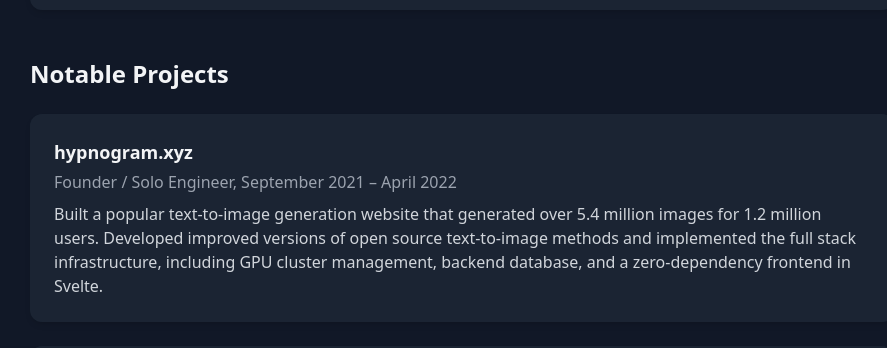
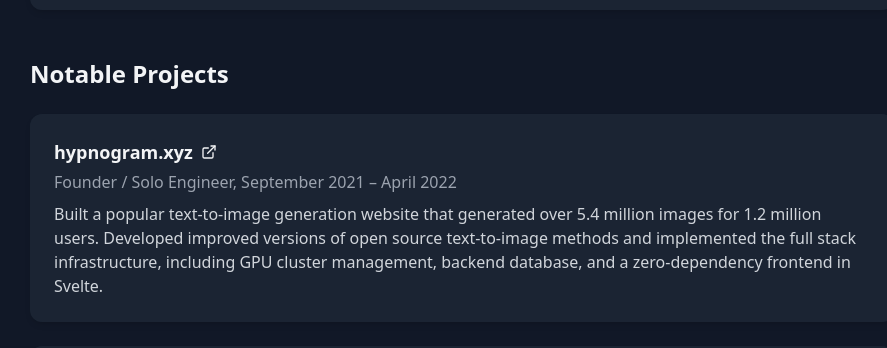
Before and after one commit to UFO-101/joseph-miller, a React (Vite) app: page / in a window 1280 px wide. Shown: the part 1798-2146 px from the top of the page, without its empty margins (178-1065 px from the left). Built offline with nearby package versions, Linux system fonts and the light colour scheme.

Commit message:
Make hypnogram.xyz a link. Make all the project links open in a new tab.

```diff
--- a/src/artifacts/default.tsx
+++ b/src/artifacts/default.tsx
@@ -205,18 +205,28 @@
 
             <div className="space-y-6">
               <div className="bg-gray-800/80 p-6 rounded-xl shadow-md backdrop-blur-sm">
-                <h3 className="text-lg font-semibold text-gray-100">hypnogram.xyz</h3>
+                <a href="https://hypnogram.xyz"
+                   className="block group"
+                   target="_blank"
+                   rel="noopener noreferrer">
+                  <h3 className="text-lg font-semibold text-gray-100 group-hover:text-blue-400 inline-flex items-center">
+                    hypnogram.xyz
+                    <ExternalLink className="ml-2 w-4 h-4" />
+                  </h3>
                   <p className="text-gray-400 mt-1">Founder / Solo Engineer, September 2021 – April 2022</p>
                   <p className="text-gray-300 mt-2">
                     Built a popular text-to-image generation website that generated over 5.4 million images for 1.2 million users.
                     Developed improved versions of open source text-to-image methods and implemented the full stack infrastructure,
                     including GPU cluster management, backend database, and a zero-dependency frontend in Svelte.
                   </p>
+                </a>
               </div>
 
               <div className="bg-gray-800/80 p-6 rounded-xl shadow-md backdrop-blur-sm">
                 <a href="https://ufo-101.github.io/auto-circuit/"
-                   className="block group">
+                   className="block group"
+                   target="_blank"
+                   rel="noopener noreferrer">
                   <h3 className="text-lg font-semibold text-gray-100 group-hover:text-blue-400 inline-flex items-center">
                     AutoCircuit
                     <ExternalLink className="ml-2 w-4 h-4" />
@@ -229,7 +239,9 @@
 
               <div className="bg-gray-800/80 p-6 rounded-xl shadow-md backdrop-blur-sm">
                 <a href="https://www.lesswrong.com/posts/cgqh99SHsCv3jJYDS/we-found-an-neuron-in-gpt-2"
-                   className="block group">
+                   className="block group"
+                   target="_blank"
+                   rel="noopener noreferrer">
                   <h3 className="text-lg font-semibold text-gray-100 group-hover:text-blue-400 inline-flex items-center">
                     We Found An Neuron In GPT-2
                     <ExternalLink className="ml-2 w-4 h-4" />
@@ -243,7 +255,9 @@
 
               <div className="bg-gray-800/80 p-6 rounded-xl shadow-md backdrop-blur-sm">
                 <a href="https://github.com/UFO-101/keepdown"
-                   className="block group">
+                   className="block group"
+                   target="_blank"
+                   rel="noopener noreferrer">
                   <h3 className="text-lg font-semibold text-gray-100 group-hover:text-blue-400 inline-flex items-center">
                     KeepDown
                     <ExternalLink className="ml-2 w-4 h-4" />
@@ -256,7 +270,9 @@
 
               <div className="bg-gray-800/80 p-6 rounded-xl shadow-md backdrop-blur-sm">
                 <a href="https://github.com/UFO-101/PerspectivePointCloud"
-                   className="block group">
+                   className="block group"
+                   target="_blank"
+                   rel="noopener noreferrer">
                   <h3 className="text-lg font-semibold text-gray-100 group-hover:text-blue-400 inline-flex items-center">
                     Perspective Point Cloud
                     <ExternalLink className="ml-2 w-4 h-4" />
```
Lines whose indentation alone changed are shown as unchanged.
